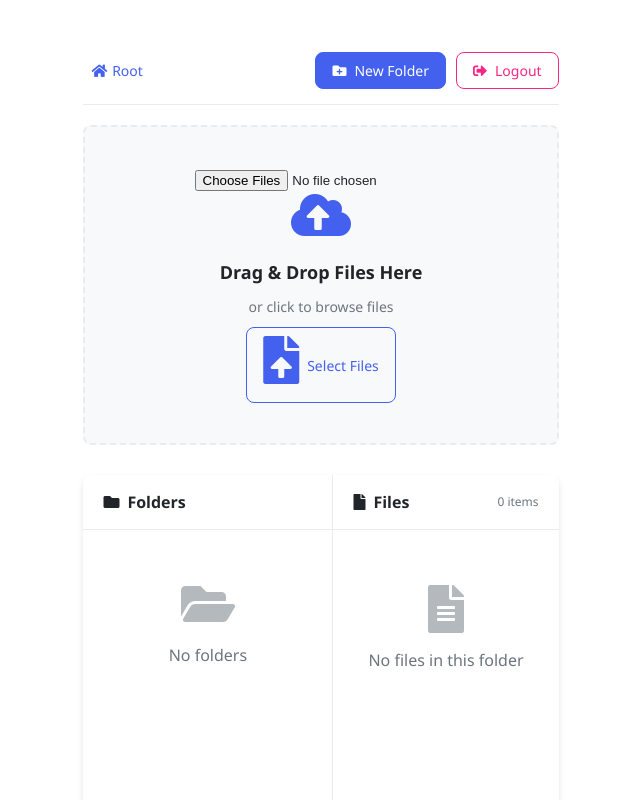
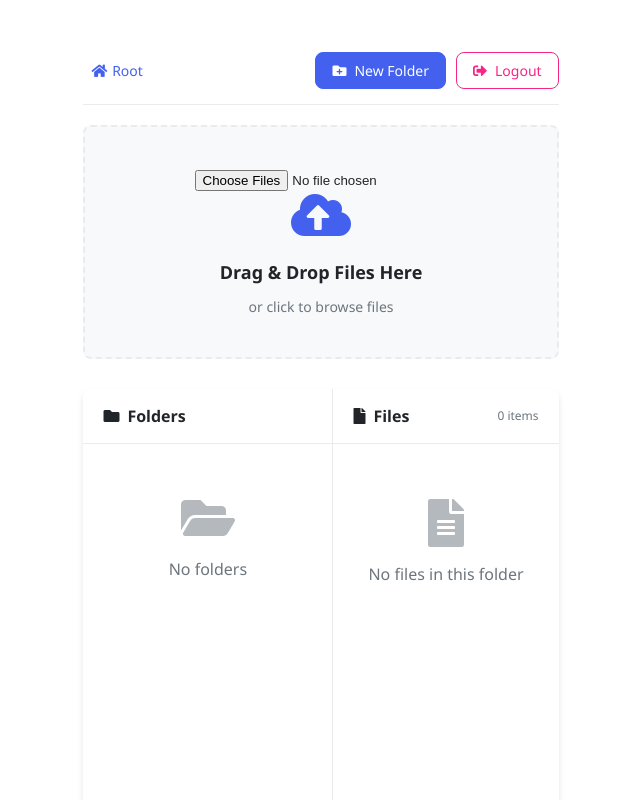
Before and after one commit to imohamed1510/finalyr, a React (Vite) app: page /FileManager in a window 1280 px wide. Shown: the top 800 px of the page, without its empty margins (319-959 px from the left). Built offline with nearby package versions, Linux system fonts and the light colour scheme; a web font is replaced by a local one.

Commit message:
Got rid of not working select button

```diff
--- a/src/FileManager.jsx
+++ b/src/FileManager.jsx
@@ -371,9 +371,6 @@ const FileManager = () => {
                         <i className="fas fa-cloud-upload-alt"></i>
                         <h3>Drag & Drop Files Here</h3>
                         <p>or click to browse files</p>
-                        <button className="btn btn-outline">
-                            <i className="fas fa-file-upload"></i> Select Files
-                        </button>
                     </div>
                 </label>
 
```
